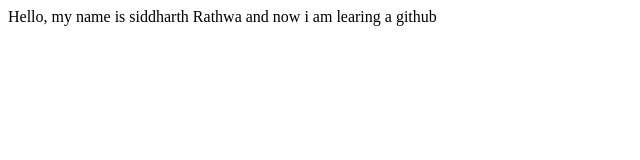
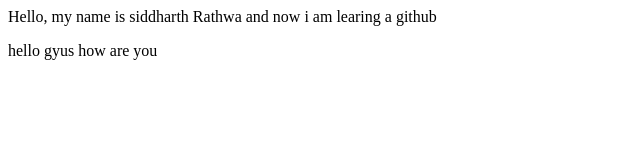
Before and after one commit to Siddharth-Rathwa/siddharth_repository, a plain HTML site: page index.html in a window 1280 px wide. Shown: the whole page, without its empty margins (0-640 px from the left). Drawn offline with Linux system fonts and the light colour scheme.

Commit message:
add a new line

```diff
--- a/index.html
+++ b/index.html
@@ -1 +1,2 @@
 <p>Hello, my name is siddharth Rathwa and now i am learing a github</p>
+<p>hello gyus how are you</p>
```
